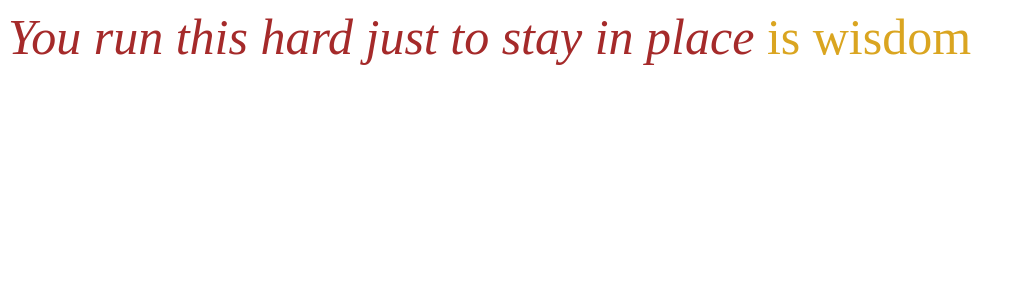
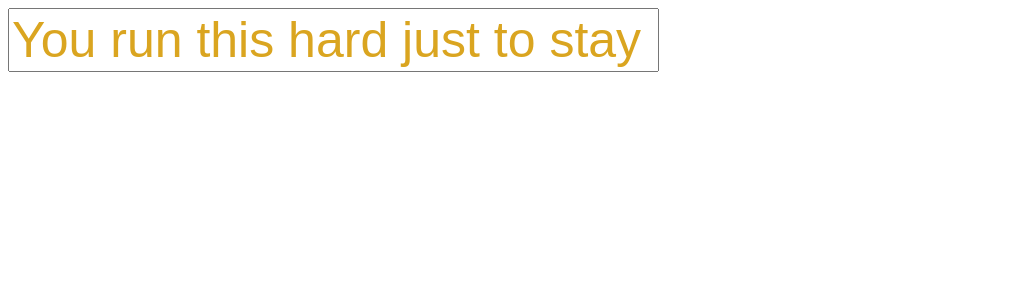
Before and after one commit to MoneyTreesIsThePerfectPlaceForShade/BonusLevel, a React (Vite) app: page / in a window 1280 px wide. Shown: the top 300 px of the page, without its empty margins (0-1023 px from the left). Built offline with nearby package versions, Linux system fonts and the light colour scheme.

Commit message:
PRACTICE: Писал тесты на RTL для input

```diff
--- a/jest.config.js
+++ b/jest.config.js
@@ -1,7 +1,6 @@
 /** @type {import('jest').Config} */
 
 const config = {
-	collectCoverage: true,
 	collectCoverageFrom: ['src/**/*.{ts,tsx,js,jsx}', '!src/**/*.d.ts'],
 	coverageDirectory: 'coverage',
 	// Run test with --experimental-vm-modules: TODO: просит запускать тесты через ноду, проверю потом
--- a/package.json
+++ b/package.json
@@ -24,7 +24,9 @@
     "types": "tsc --noEmit",
     "lint": "npx eslint .",
     "stylelint": "stylelint '**/*.css'",
-    "test": "jest"
+    "test": "jest --maxWorkers=4 --logHeapUsage",
+    "test:watch": "npm run test -- --watch",
+    "test:coverage": "npm run test -- --coverage"
   },
   "dependencies": {
     "classnames": "2.5.1",
--- a/src/app/App.tsx
+++ b/src/app/App.tsx
@@ -1,12 +1,16 @@
 import {Practice} from 'components/Practice/Practice';
-import {useEffect} from 'react';
+import {ChangeEvent, useCallback, useEffect} from 'react';
 
 export const App = () => {
 	useEffect(() => {}, []);
 
+	const logValue = useCallback((e: ChangeEvent<HTMLInputElement>) => {
+		console.log(e.target.value);
+	}, []);
+
 	return (
 		<>
-			<Practice message="You run this hard just to stay in place" tag="i" />
+			<Practice onChange={logValue} placeholder="You run this hard just to stay in place" type="text" />
 		</>
 	);
 };
--- a/src/components/Practice/Practice.module.css
+++ b/src/components/Practice/Practice.module.css
@@ -1,8 +1,8 @@
-.message {
+.input {
   color: brown;
   font-size: 50px;
+
+  &::placeholder {
+    color: goldenrod;
+  }
 }
-
-.message > span {
-  color: goldenrod;
-}
--- a/src/components/Practice/Practice.tsx
+++ b/src/components/Practice/Practice.tsx
@@ -1,15 +1,17 @@
 import styles from './Practice.module.css';
+import {ChangeEvent} from 'react';
 
-export const Practice = ({message, tag = `b`}: {message: string, tag?: string}) => {
-	const wisdom = 'is wisdom';
-	const WrapperTag = tag;
-	const wrapText = (text: string) => <WrapperTag>{text}</WrapperTag>;
-
-	const wrappedText = wrapText(`${message}`);
-
-	return (
-		<div className={styles.message} data-testid="message">
-			{wrappedText} <span>{wisdom}</span>
-		</div>
-	);
-};
+export const Practice = (
+	{
+		onChange,
+		placeholder,
+		type
+	}:
+	{
+		onChange?: (e: ChangeEvent<HTMLInputElement>) => void,
+		placeholder: string,
+		type: string
+	}
+) =>
+	<input className={styles.input} data-testid="practice-input" onChange={onChange} placeholder={placeholder} type={type} />
+;
```
Also changed, not shown: 1 other file (tests, documents, lock files or other folders).
